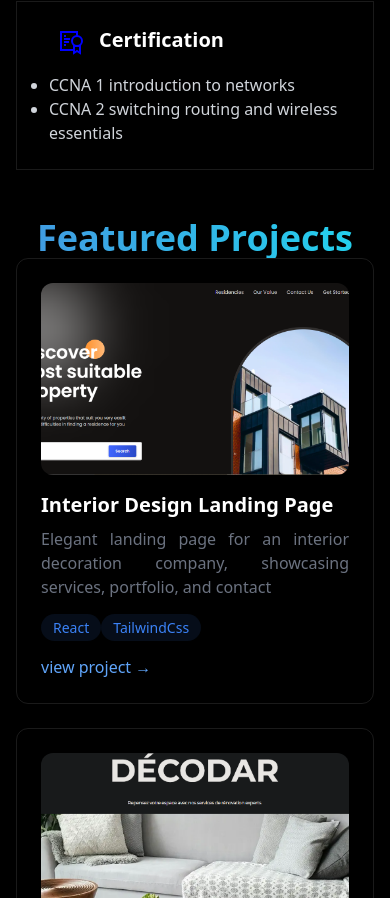
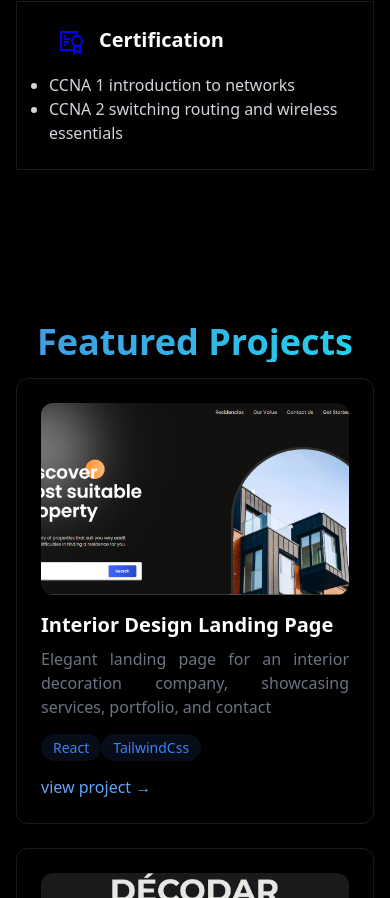
Before and after one commit to Lydie6/lydiaportfolio, a React (Vite) app: page / in a window 390 px wide. Shown: the part 1806-2704 px from the top of the page. Built offline with nearby package versions, Linux system fonts and the light colour scheme.

Commit message:
Final version

```diff
--- a/src/App.css
+++ b/src/App.css
@@ -40,6 +40,8 @@ main * {
     h1, h2, p {
         font-size: 1rem; /* Ajustez selon vos besoins */
     }
-
+    #contacts{
+      padding: 10rem 0rem;
+    }
 
 }
--- a/src/components/About/index.jsx
+++ b/src/components/About/index.jsx
@@ -11,7 +11,7 @@ const About = () => {
     <RevealOnScroll>
          <section id="about"  className=" flex  sm:mb-1 ">
 
-    <div className="max-w-3xl mx-auto px-4 mt-[5rem] ">
+    <div className="max-w-3xl mx-auto px-4 mt-[5rem] pb-6 ">
    <div className="border border-white/10 rounded-lg p-4">
    <h1 className="text-4xl font-bold text-center bg-gradient-to-r text-gradient bg-clip-text text-transparent">Skills & Background</h1>
 
--- a/src/components/Projects/index.jsx
+++ b/src/components/Projects/index.jsx
@@ -6,11 +6,11 @@ import "../../App.css"
 
 const Projects = () => {
     return (
-        <section className=" pt-[5rem] pb-10 sm:mb-0  sm:pt-[8rem]  " id='projects'>
+        <section className=" pt-[10rem] pb-10 sm:mb-0  sm:pt-[8rem]  " id='projects'>
 
             <div className="max-w-6xl mx-auto px-4  text-white  ">
                 <h1 className=" text-4xl font-bold text-center    text-gradient  text-transparent mt-[-2rem]">Featured Projects</h1>
-                <div className="grid grid-cols-1 md:grid-cols-2 gap-6 ">
+                <div className="grid grid-cols-1 md:grid-cols-2 gap-6 mt-4">
                     {projects.map((project) => (
 
                     <div className="p-6 rounded-xl border border-white/10 hover:-translate-y-1 hover:border-blue-500/30 hover:shadow-lg transition-all" key={project.id}>
```
